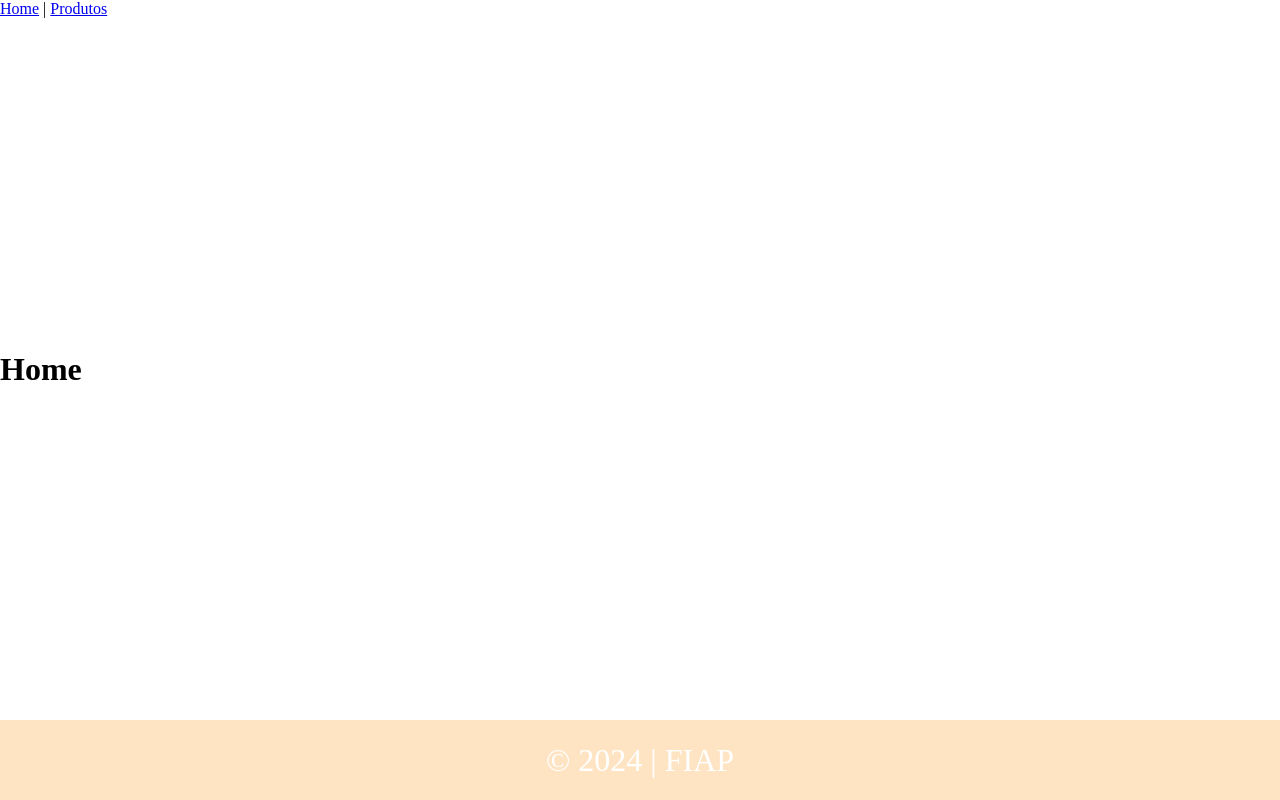
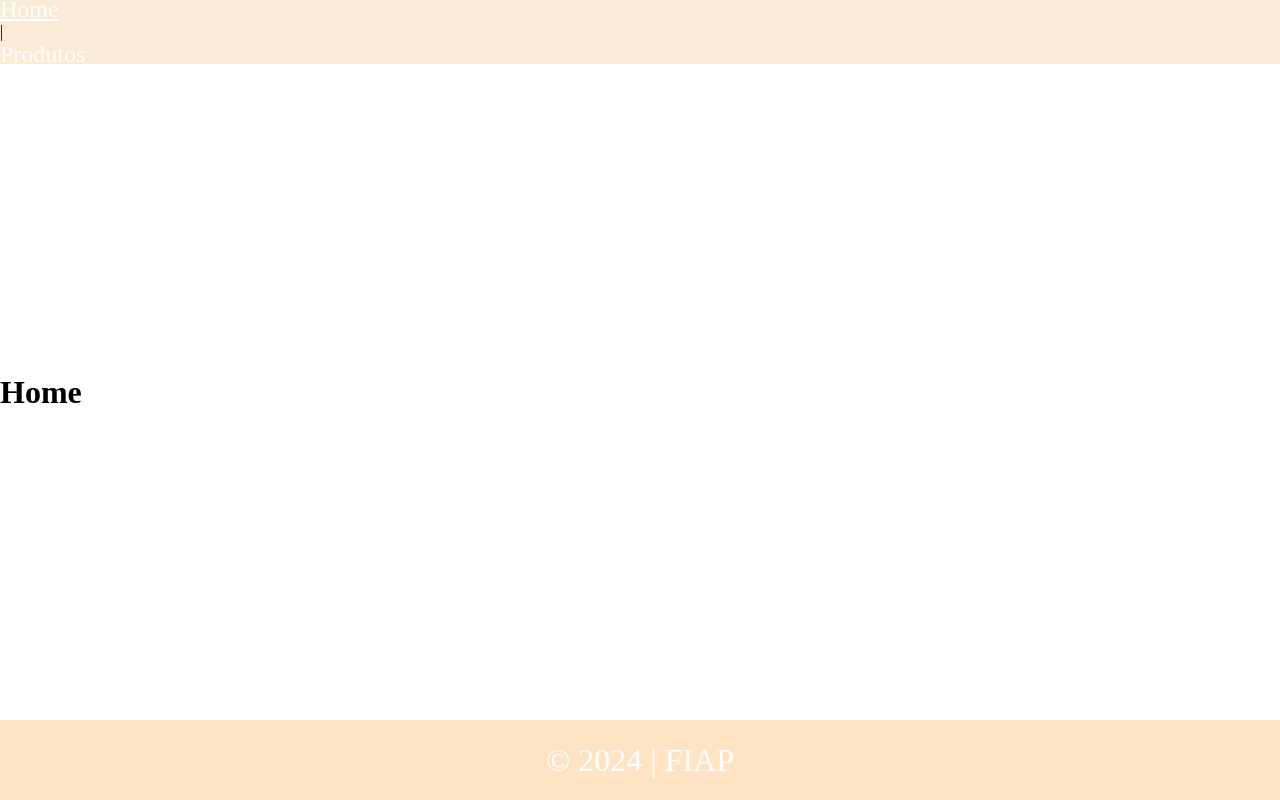
Before and after one commit to 1TDSPY-2024/aula-06-2sem, a React (Vite) app in the folder aula06/: page / in a window 1280 px wide. Built offline with nearby package versions, Linux system fonts and the light colour scheme.

Commit message:
Criando componente Menu

```diff
--- a/aula06/src/components/Menu/Menu.tsx
+++ b/aula06/src/components/Menu/Menu.tsx
@@ -1,8 +1,9 @@
 import { Link } from "react-router-dom"
+import styles from "../../App.module.css"
 
 export default function Menu() {
     return(
-        <nav className="menu">
+        <nav className={styles.nav}>
             <Link to='/'>Home</Link>
             <span> | </span>
             <Link to='/produtos'>Produtos</Link>
```
